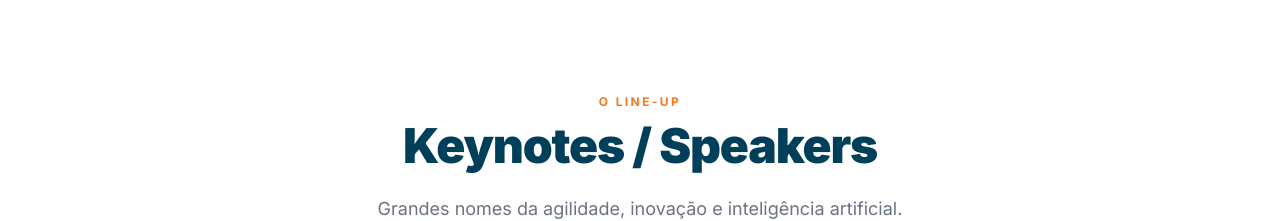
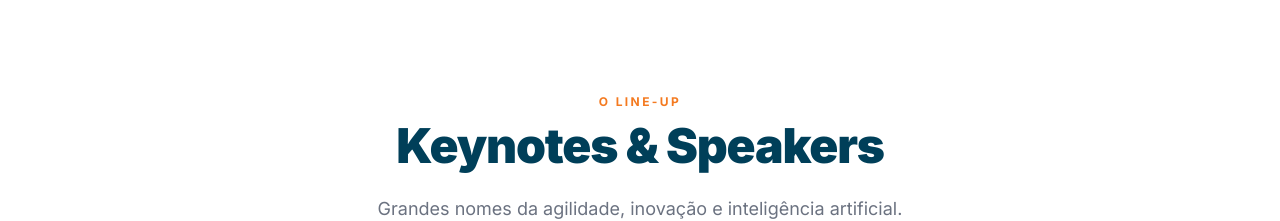
Before and after one commit to tugagilportugal-star/rsg2026, a React (Vite) app: page / in a window 1280 px wide. Shown: the part 6800-7021 px from the top of the page. Built offline with nearby package versions, Linux system fonts and the light colour scheme; no server answers.

Commit message:
Update Speakers.tsx

```diff
--- a/sections/Speakers.tsx
+++ b/sections/Speakers.tsx
@@ -195,7 +195,7 @@ export const Speakers: React.FC = () => {
             O Line-Up
           </span>
           <h2 className="text-4xl md:text-5xl font-black text-brand-darkBlue mb-6 tracking-tight">
-            Keynotes / Speakers
+            Keynotes & Speakers
           </h2>
           <p className="text-gray-500 text-lg max-w-2xl mx-auto leading-relaxed">
             Grandes nomes da agilidade, inovação e inteligência artificial.
```
